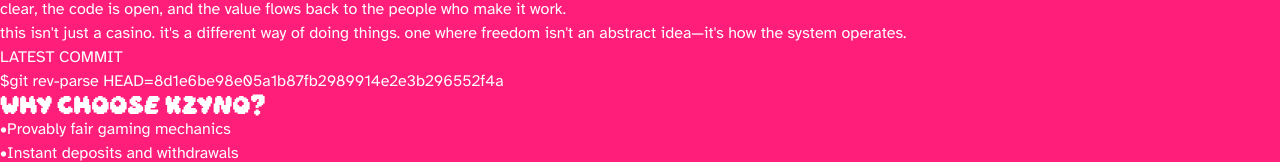
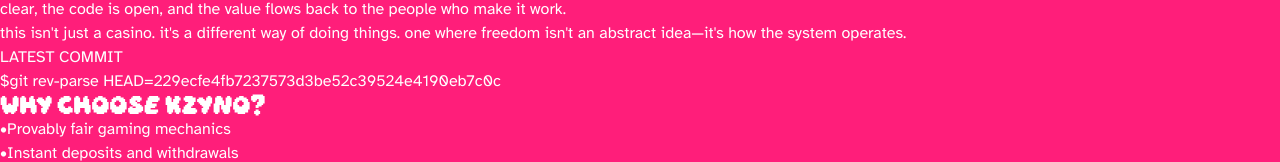
Before and after one commit to 0xe37d/kzyno, a Next.js app: page /about in a window 1280 px wide. Shown: the part 269-431 px from the top of the page. Built offline with nearby package versions, Linux system fonts and the light colour scheme.

Commit message:
chore: update commit hash

```diff
--- a/src/app/commit-hash.ts
+++ b/src/app/commit-hash.ts
@@ -1 +1 @@
-export const NEXT_PUBLIC_COMMIT_HASH: string = '8d1e6be98e05a1b87fb2989914e2e3b296552f4a';
+export const NEXT_PUBLIC_COMMIT_HASH: string = '229ecfe4fb7237573d3be52c39524e4190eb7c0c';
```
